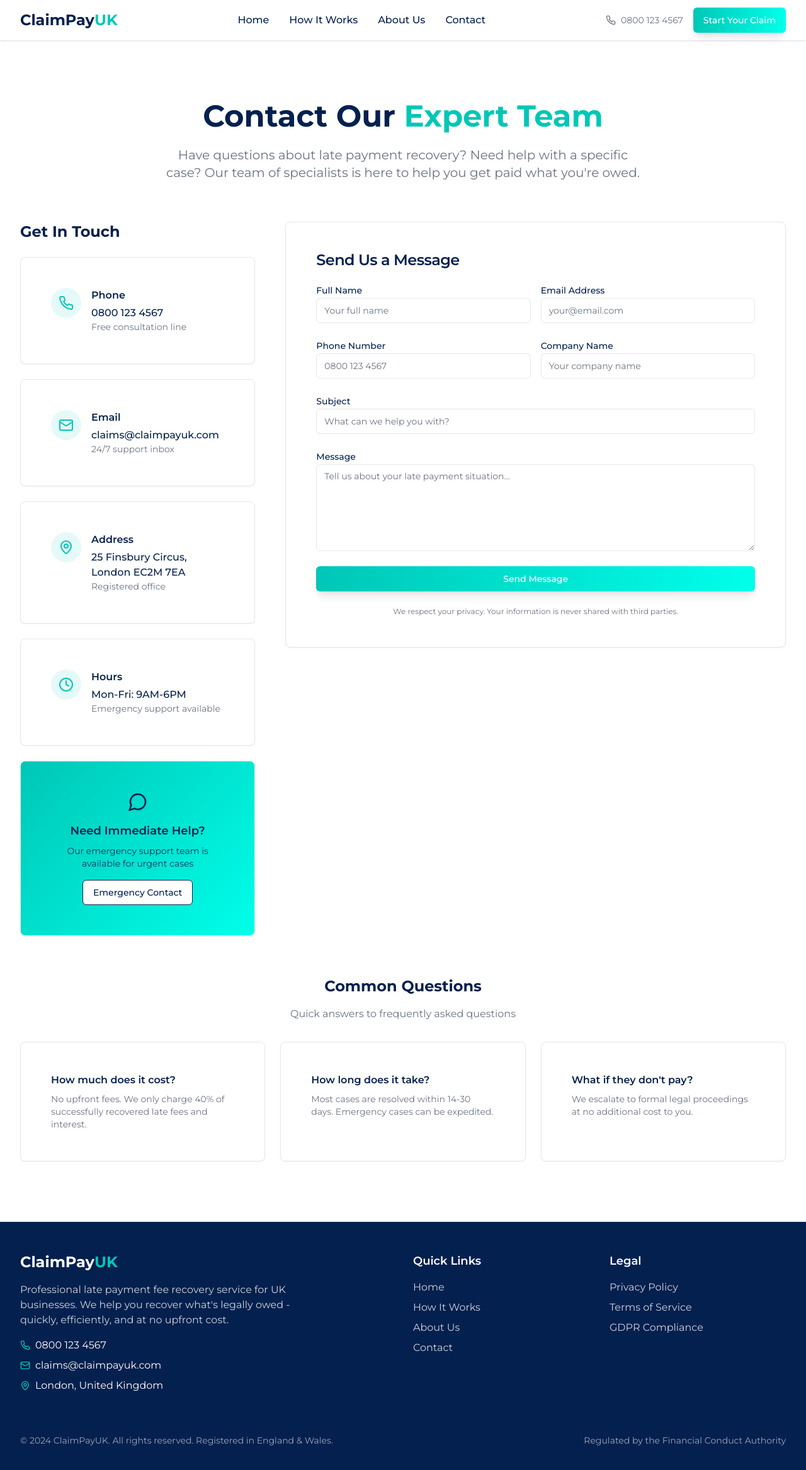
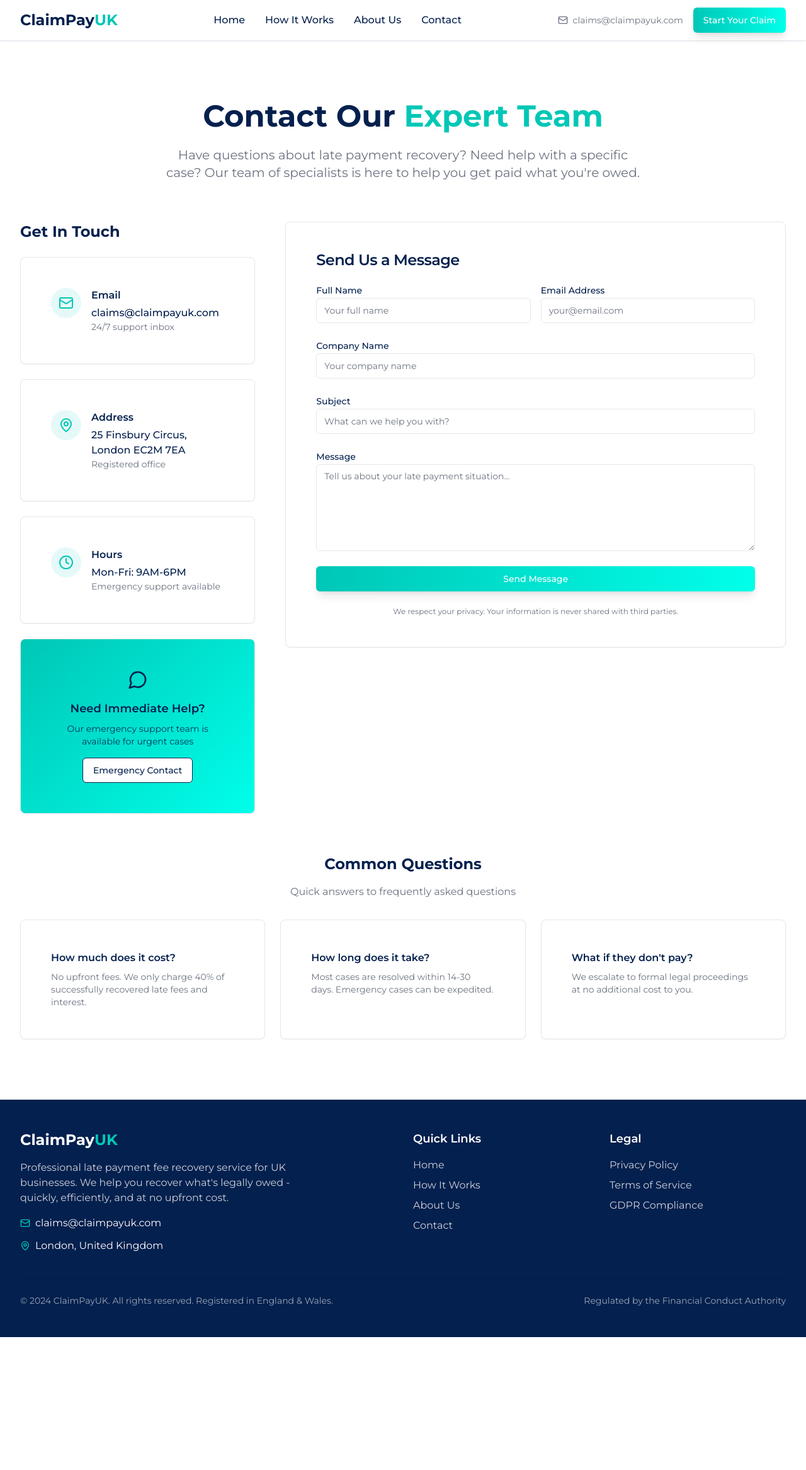
Before and after one commit to christopherjones-eng/claim-late-fees, a React (Vite) app: page /contact in a window 1280 px wide. Shown: the top 2334 px of the page at 63% size. After the commit the page ends 2123 px from the top, so only its background shows below. Built offline with nearby package versions, Linux system fonts and the light colour scheme.

Commit message:
Refactor: Redesign website UX/UI

```diff
--- a/src/components/Home/ClaimForm.tsx
+++ b/src/components/Home/ClaimForm.tsx
@@ -12,7 +12,6 @@ const ClaimForm = () => {
     companyName: "",
     contactName: "",
     email: "",
-    phone: "",
     debtorCompany: "",
     invoiceAmount: "",
     invoiceDate: "",
@@ -32,7 +31,6 @@ const ClaimForm = () => {
       companyName: "",
       contactName: "",
       email: "",
-      phone: "",
       debtorCompany: "",
       invoiceAmount: "",
       invoiceDate: "",
@@ -98,7 +96,6 @@ const ClaimForm = () => {
                   </div>
                 </div>
 
-                <div className="grid grid-cols-1 md:grid-cols-2 gap-4">
                 <div>
                   <Label htmlFor="email">Email Address</Label>
                   <Input
@@ -110,19 +107,6 @@ const ClaimForm = () => {
                     required
                     placeholder="your@email.com"
                   />
-                  </div>
-                  <div>
-                    <Label htmlFor="phone">Phone Number</Label>
-                    <Input
-                      id="phone"
-                      name="phone"
-                      type="tel"
-                      value={formData.phone}
-                      onChange={handleChange}
-                      required
-                      placeholder="0800 123 4567"
-                    />
-                  </div>
                 </div>
 
                 <div>
--- a/src/components/Layout/Footer.tsx
+++ b/src/components/Layout/Footer.tsx
@@ -1,4 +1,4 @@
-import { Phone, Mail, MapPin } from "lucide-react";
+import { Mail, MapPin } from "lucide-react";
 
 const Footer = () => {
   return (
@@ -15,11 +15,7 @@ const Footer = () => {
               We help you recover what's legally owed - quickly, efficiently,
               and at no upfront cost.
             </p>
-            <div className="space-y-2">
-              <div className="flex items-center space-x-2">
-                <Phone className="h-4 w-4 text-secondary" />
-                <span>0800 123 4567</span>
-              </div>
+            <div className="space-y-3">
               <div className="flex items-center space-x-2">
                 <Mail className="h-4 w-4 text-secondary" />
                 <span>claims@claimpayuk.com</span>
--- a/src/components/Layout/Header.tsx
+++ b/src/components/Layout/Header.tsx
@@ -1,6 +1,6 @@
 import { useState } from "react";
 import { Button } from "@/components/ui/button";
-import { Menu, X, Phone, Mail } from "lucide-react";
+import { Menu, X, Mail } from "lucide-react";
 
 const Header = () => {
   const [isMenuOpen, setIsMenuOpen] = useState(false);
@@ -36,11 +36,11 @@ const Header = () => {
             ))}
           </nav>
 
-          {/* Contact Info & CTA */}
+          {/* CTA & Email */}
           <div className="hidden lg:flex items-center space-x-4">
             <div className="flex items-center space-x-2 text-sm text-muted-foreground">
-              <Phone className="h-4 w-4" />
-              <span>0800 123 4567</span>
+              <Mail className="h-4 w-4" />
+              <span>claims@claimpayuk.com</span>
             </div>
             <Button className="btn-hero">
               Start Your Claim
--- a/src/pages/Contact.tsx
+++ b/src/pages/Contact.tsx
@@ -4,7 +4,7 @@ import { Button } from "@/components/ui/button";
 import { Input } from "@/components/ui/input";
 import { Label } from "@/components/ui/label";
 import { Textarea } from "@/components/ui/textarea";
-import { Phone, Mail, MapPin, Clock, MessageCircle } from "lucide-react";
+import { Mail, MapPin, Clock, MessageCircle } from "lucide-react";
 import { useState } from "react";
 import { useToast } from "@/hooks/use-toast";
 
@@ -13,7 +13,6 @@ const Contact = () => {
   const [formData, setFormData] = useState({
     name: "",
     email: "",
-    phone: "",
     company: "",
     subject: "",
     message: ""
@@ -30,7 +29,6 @@ const Contact = () => {
     setFormData({
       name: "",
       email: "",
-      phone: "",
       company: "",
       subject: "",
       message: ""
@@ -45,12 +43,6 @@ const Contact = () => {
   };
 
   const contactInfo = [
-    {
-      icon: Phone,
-      title: "Phone",
-      details: "0800 123 4567",
-      subtitle: "Free consultation line"
-    },
     {
       icon: Mail,
       title: "Email",
@@ -169,18 +161,6 @@ const Contact = () => {
                       </div>
                     </div>
 
-                    <div className="grid grid-cols-1 md:grid-cols-2 gap-4">
-                      <div>
-                        <Label htmlFor="phone">Phone Number</Label>
-                        <Input
-                          id="phone"
-                          name="phone"
-                          type="tel"
-                          value={formData.phone}
-                          onChange={handleChange}
-                          placeholder="0800 123 4567"
-                        />
-                      </div>
                     <div>
                       <Label htmlFor="company">Company Name</Label>
                       <Input
@@ -190,7 +170,6 @@ const Contact = () => {
                         onChange={handleChange}
                         placeholder="Your company name"
                       />
-                      </div>
                     </div>
 
                     <div>
--- a/src/pages/HowItWorks.tsx
+++ b/src/pages/HowItWorks.tsx
@@ -1,7 +1,7 @@
 import Layout from "@/components/Layout/Layout";
 import { Card, CardContent } from "@/components/ui/card";
 import { Button } from "@/components/ui/button";
-import { FileText, Search, Phone, CreditCard, CheckCircle } from "lucide-react";
+import { FileText, Search, MessageCircle, CreditCard, CheckCircle } from "lucide-react";
 
 const HowItWorks = () => {
   const steps = [
@@ -18,9 +18,9 @@ const HowItWorks = () => {
       time: "24-48 hours"
     },
     {
-      icon: Phone,
+      icon: MessageCircle,
       title: "Professional Contact",
-      description: "We contact your debtor professionally, citing legal obligations and consequences. Most cases resolve at this stage without court action.",
+      description: "We contact your debtor professionally via email and formal letters, citing legal obligations and consequences. Most cases resolve at this stage without court action.",
       time: "7-14 days"
     },
     {
```
Lines whose indentation alone changed are shown as unchanged.
